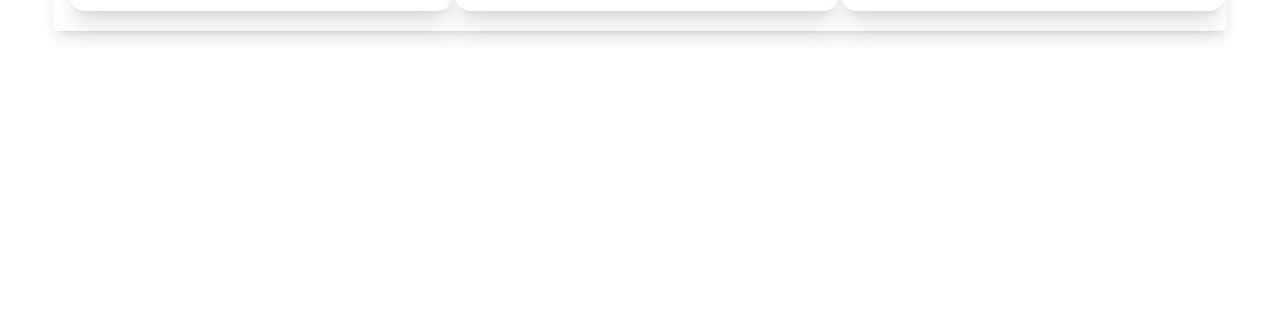
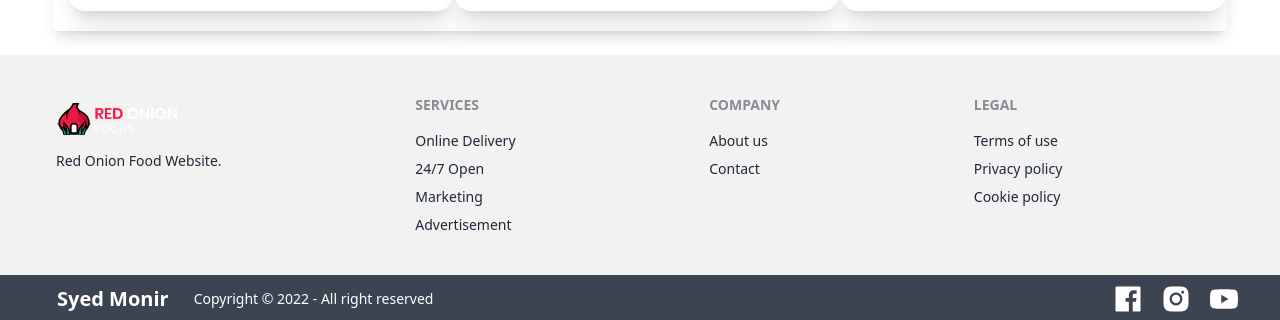
Before and after one commit to SyedMonir/red-onion, a React (Create React App) app: page / in a window 1280 px wide. Shown: the part 1990-2310 px from the top of the page. Before the commit the page ends 2045 px from the top, so only its background shows below. Built offline with nearby package versions, Linux system fonts and the light colour scheme.

Commit message:
added footer

```diff
--- a/src/App.js
+++ b/src/App.js
@@ -1,6 +1,7 @@
 import { Route, Routes } from 'react-router-dom';
 import './App.css';
 import Home from './Pages/Home/Home';
+import Footer from './Pages/SharedComponent/Footer';
 import Header from './Pages/SharedComponent/Header';
 
 function App() {
@@ -10,8 +11,10 @@ function App() {
       <main>
         <Routes>
           <Route path="/" element={<Home />} />
+          <Route path="*" element={<Home />} />
         </Routes>
       </main>
+      <Footer />
     </>
   );
 }
--- /dev/null
+++ b/src/Pages/SharedComponent/Footer.js
@@ -0,0 +1,78 @@
+import React from 'react';
+import { Link } from 'react-router-dom';
+import logo from '../../Images/logo.png';
+import { AiFillFacebook } from 'react-icons/ai';
+import { AiFillInstagram } from 'react-icons/ai';
+import { AiFillYoutube } from 'react-icons/ai';
+
+const Footer = () => {
+  return (
+    <>
+      <footer className="footer p-10 bg-base-200 text-base-content">
+        <div>
+          <Link to={'/'} className="btn btn-ghost normal-case text-xl">
+            <img src={logo} width={120} alt="" />
+          </Link>
+          <p className="ml-4">Red Onion Food Website.</p>
+        </div>
+        <div>
+          <span className="footer-title">Services</span>
+          <Link to="/online-delivery" className="link link-hover">
+            Online Delivery
+          </Link>
+          <Link to="/allday-open" className="link link-hover">
+            24/7 Open
+          </Link>
+          <Link to="/marketing" className="link link-hover">
+            Marketing
+          </Link>
+          <Link to="/advertisement" className="link link-hover">
+            Advertisement
+          </Link>
+        </div>
+        <div>
+          <span className="footer-title">Company</span>
+          <Link to="/about-us" className="link link-hover">
+            About us
+          </Link>
+          <Link to="/contact" className="link link-hover">
+            Contact
+          </Link>
+        </div>
+        <div>
+          <span className="footer-title">Legal</span>
+          <Link to="/terms-of-use" className="link link-hover">
+            Terms of use
+          </Link>
+          <Link to="/privacy-policy" className="link link-hover">
+            Privacy policy
+          </Link>
+          <Link to="/cookie-policy" className="link link-hover">
+            Cookie policy
+          </Link>
+        </div>
+      </footer>
+      <footer className="footer items-center px-10 bg-neutral text-neutral-content">
+        <div className="items-center grid-flow-col">
+          <Link to={'/'} className="btn btn-ghost normal-case text-xl">
+            <h6>Syed Monir</h6>
+          </Link>
+          <p>Copyright © 2022 - All right reserved</p>
+        </div>
+        <div className="grid-flow-col gap-4 md:place-self-center md:justify-self-end">
+          <Link to="/facebook">
+            <AiFillFacebook size={'2rem'} />
+          </Link>
+          <Link to="/instagram">
+            <AiFillInstagram size={'2rem'} />
+          </Link>
+          <Link to="/youtube">
+            <AiFillYoutube size={'2rem'} />
+          </Link>
+        </div>
+      </footer>
+    </>
+  );
+};
+
+export default Footer;
```
